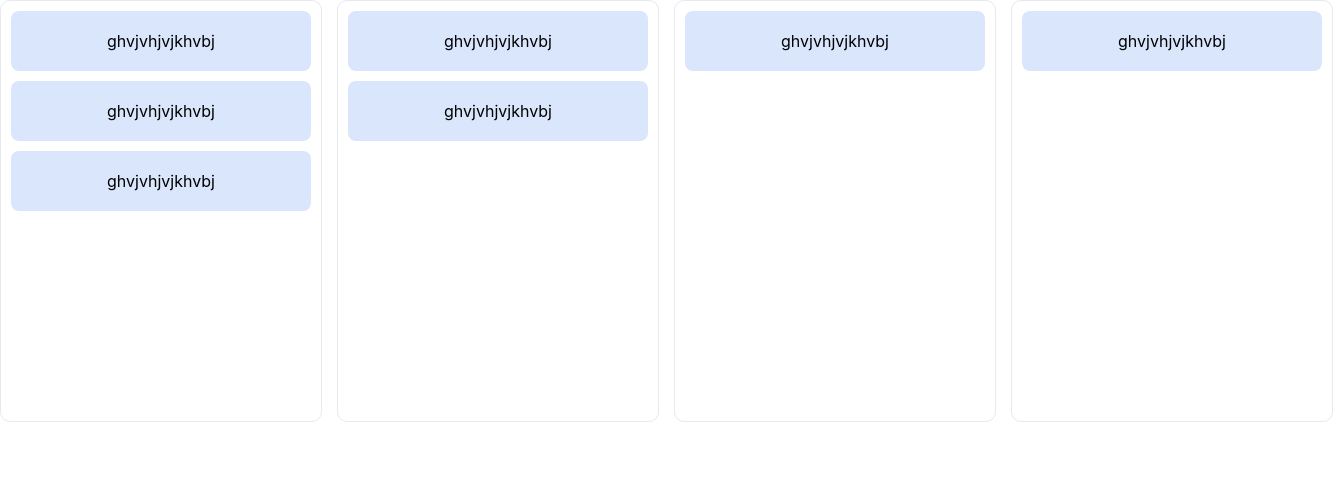
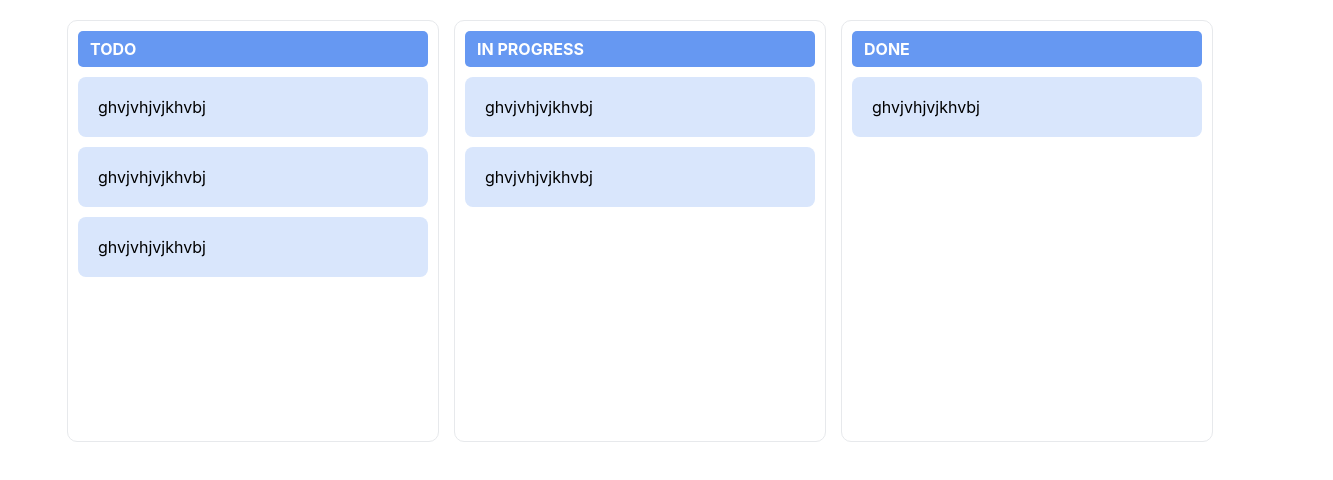
Before and after one commit to Lakshay-art/jira-clone, a React (Create React App) app in the folder Frontend/: page /dashboard in a window 1280 px wide. Shown: the top 480 px of the page, 1333 px wide, since content can reach past the window. Built offline with nearby package versions, Linux system fonts and the light colour scheme.

Commit message:
ui fixes

```diff
--- a/Frontend/src/App.css
+++ b/Frontend/src/App.css
@@ -1,6 +1,4 @@
-.App {
-  text-align: center;
-}
+
 
 .App-logo {
   height: 40vmin;
--- a/Frontend/src/components/Column.js
+++ b/Frontend/src/components/Column.js
@@ -3,7 +3,7 @@ import { Task } from "./Task";
 import DropZone from "../lib/DropZone";
 import { useDrag } from "../contexts/dragContext";
 
-const Colunm = ({ data, columnId }) => {
+const Colunm = ({ data, columnId, title }) => {
   const { handleDrop } = useDrag();
 
   return (
@@ -16,11 +16,22 @@ const Colunm = ({ data, columnId }) => {
           background: "white",
           border: "1px solid #E7E9EC",
           padding: 10,
-          width: 300,
+          width: 350,
           minHeight: 400,
           borderRadius: "10px",
         }}
       >
+        <div
+          style={{
+            color: "white",
+            background: "#6698F2",
+            padding: "8px 12px",
+            fontWeight: 700,
+            borderRadius: 5,
+          }}
+        >
+          {title}
+        </div>
         {data?.map((item, index) => {
           return (
             <Task
--- a/Frontend/src/components/DashBoard.js
+++ b/Frontend/src/components/DashBoard.js
@@ -33,17 +33,16 @@ export default function Showposts(props) {
         style={{
           display: "flex",
           gap: 15,
+          justifyContent: "center",
+          marginTop: 20,
           // background: "red",
           // width: "100px",
           // height: "100px",
         }}
       >
-        <Colunm data={data?.[0]} columnId={0}>
-          {" "}
-        </Colunm>
-        <Colunm data={data?.[1]} columnId={1}></Colunm>
-        <Colunm data={data?.[2]} columnId={2}></Colunm>
-        <Colunm data={data?.[3]} columnId={3}></Colunm>
+        <Colunm data={data?.[0]} columnId={0} title={"TODO"}></Colunm>
+        <Colunm data={data?.[1]} columnId={1} title={"IN PROGRESS"}></Colunm>
+        <Colunm data={data?.[2]} columnId={2} title={"DONE"}></Colunm>
       </div>
     </div>
   );
```
